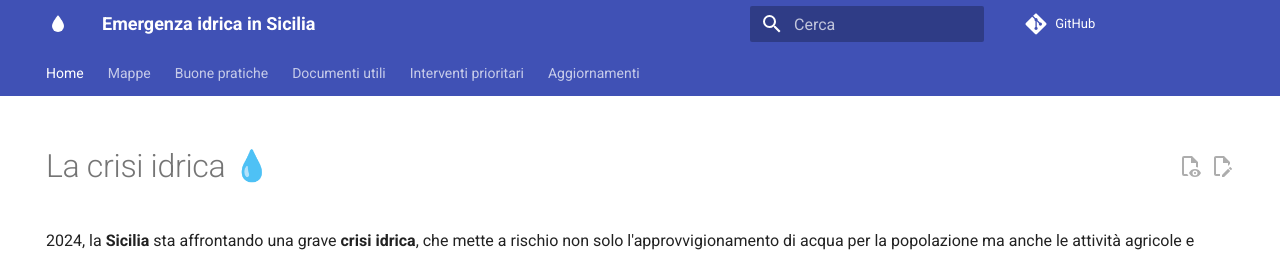
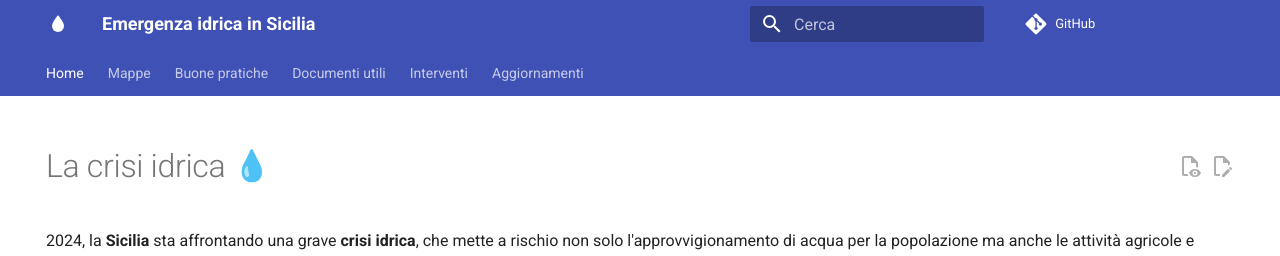
Before and after one commit to opendatasicilia/emergenza-idrica-sicilia, an MkDocs documentation site: the page built from docs/index.md, in a window 1280 px wide and 900 px high. Shown: the top 256 px of the window. Built offline with MkDocs 1.6.1 and Material for MkDocs 9.7.7, drawn with Linux system fonts in a browser that asks for light colours; emoji names are drawn with the system emoji font; comment, search, counter and statistics services are not loaded.

Commit message:
Update mkdocs.yml

```diff
--- a/mkdocs.yml
+++ b/mkdocs.yml
@@ -41,7 +41,7 @@ nav:
      - Dighe e prospetto dei volumi invasati: mappe/volumi/index.md
   - Buone pratiche: buone-pratiche/index.md
   - Documenti utili: documenti-utili/index.md
-  - Interventi prioritari: documenti-utili/interventi-prioritari.md
+  - Interventi: documenti-utili/interventi-prioritari.md
   - Aggiornamenti:
     - aggiornamenti/index.md
  # - Chi siamo: ods/index.md
```
